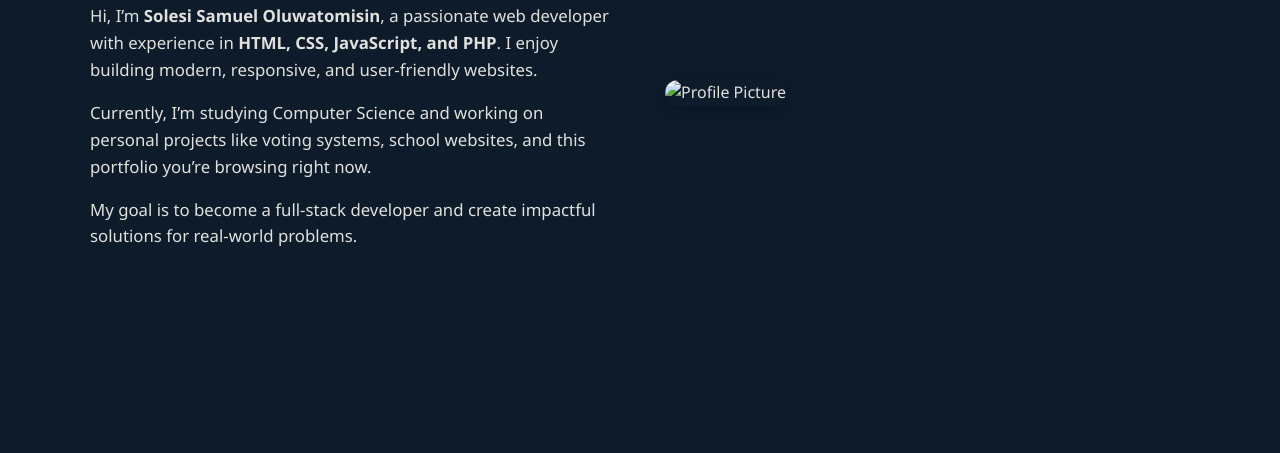
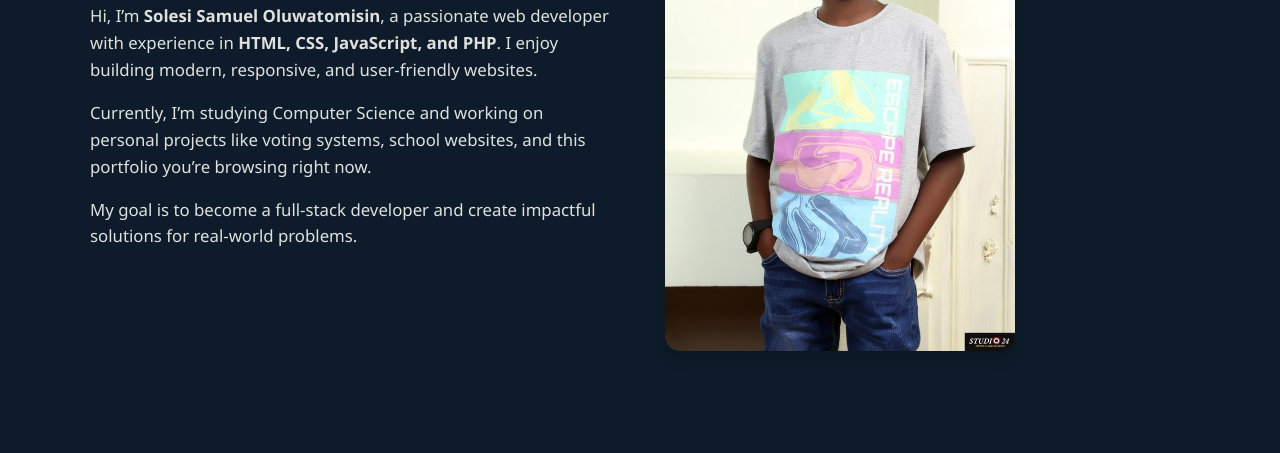
Before and after one commit to samuelsolesi37-ai/My-Portfolio-3, a plain HTML site: page about.html in a window 1280 px wide. Shown: the part 347-800 px from the top of the page. Drawn offline with Linux system fonts and the light colour scheme.

Commit message:
Update about.html

```diff
--- a/about.html
+++ b/about.html
@@ -40,7 +40,7 @@
         </p>
       </div>
       <div class="about-image">
-        <img src="./images/Profile pic.jpg" alt="Profile Picture">
+        <img src="/Profile pic.jpg" alt="Profile Picture">
       </div>
     </div>
   </section>
```
